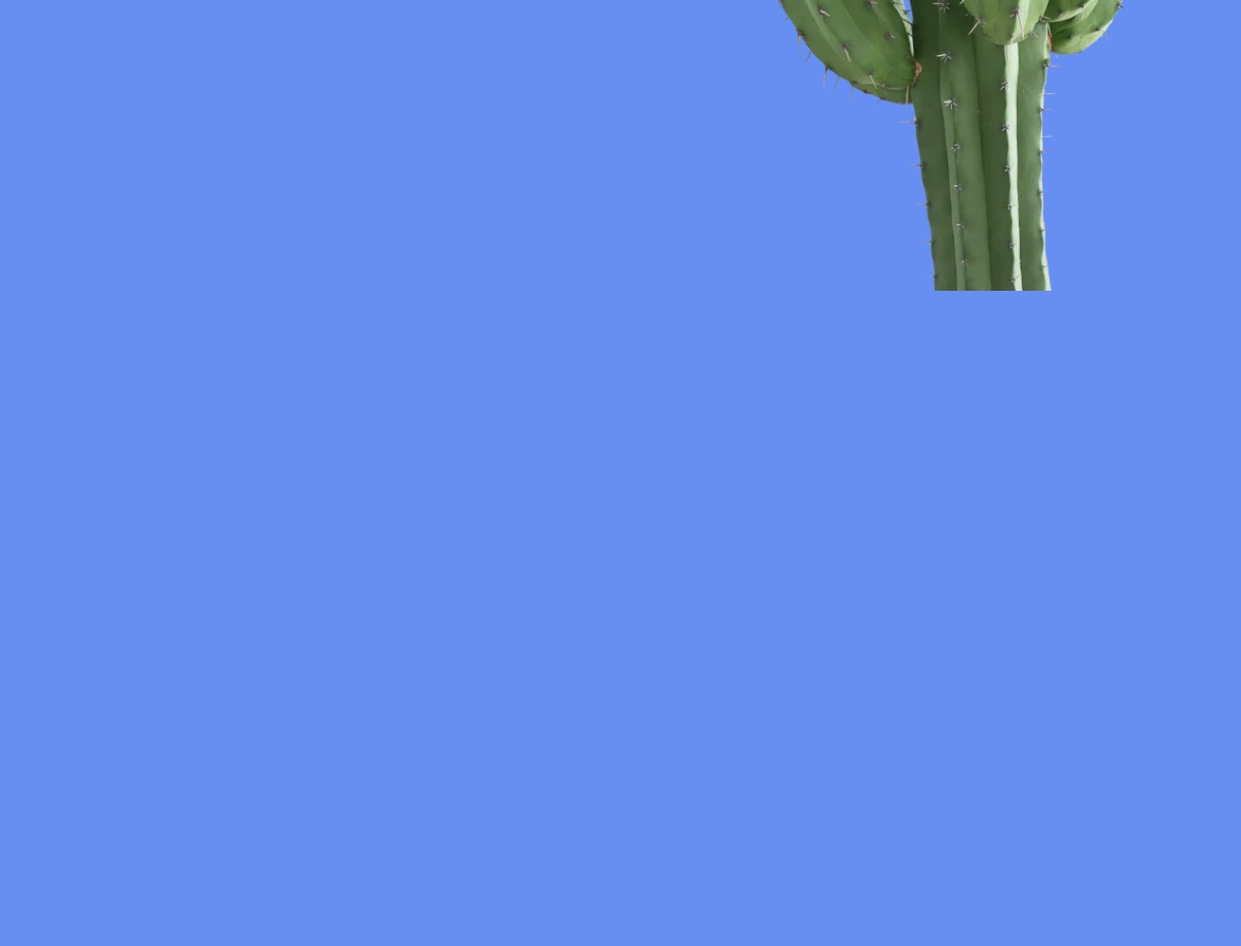
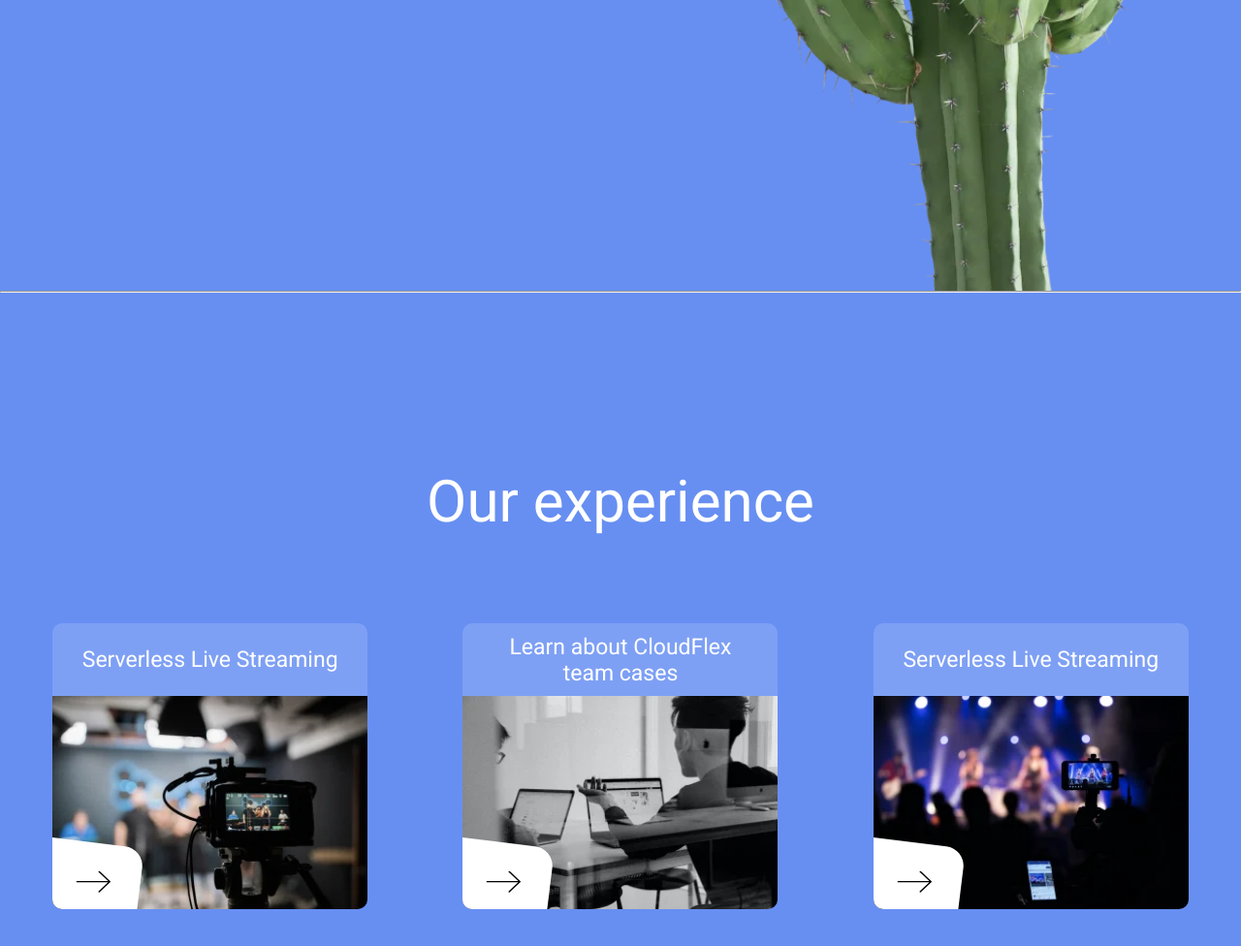
Before and after one commit to FlySiGameDev/landing_live_streaming, a website: page index.html in a window 1280 px wide. Shown: the part 3538-4514 px from the top of the page at 97% size. Before the commit the page ends 3838 px from the top, so only its background shows below. Drawn offline with nearby package versions, Linux system fonts and the light colour scheme; files that its build step writes are made by us from their sources.

Commit message:
experience section implementation

```diff
--- a/index.html
+++ b/index.html
@@ -180,6 +180,51 @@
       </div>
     </section>
 
+    <hr class="divider">
+
+    <section class="experience-section" aria-label="experience section" id="experience">
+      <div class="container">
+        <div class="experience">
+          <h2 class="experience__title">Our experience</h2>
+
+          <div class="experience__cards-wrapper">
+            <figure class="img-card">
+              <h3 class="img-card__title">Serverless Live Streaming</h3>
+              <img src="assets/img/card_shooting.webp" alt="card shooting img" class="img-card__preview">
+              <button class="img-card__btn">
+                <svg class="img-card__btn-icon" aria-label="arrow icon">
+                  <use href="assets/sprites.svg#arrow-icon"></use>
+                </svg>
+              </button>
+            </figure>
+
+            <figure class="img-card">
+              <h3 class="img-card__title">
+                <span>Learn about CloudFlex</span>
+                <span>team cases</span>
+              </h3>
+              <img src="assets/img/card_working.webp" alt="card working img" class="img-card__preview">
+              <button class="img-card__btn">
+                <svg class="img-card__btn-icon" aria-label="arrow icon">
+                  <use href="assets/sprites.svg#arrow-icon"></use>
+                </svg>
+              </button>
+            </figure>
+
+            <figure class="img-card">
+              <h3 class="img-card__title">Serverless Live Streaming</h3>
+              <img src="assets/img/card_streaming.webp" alt="card streaming img" class="img-card__preview">
+              <button class="img-card__btn">
+                <svg class="img-card__btn-icon" aria-label="arrow icon">
+                  <use href="assets/sprites.svg#arrow-icon"></use>
+                </svg>
+              </button>
+            </figure>
+          </div>
+        </div>
+      </div>
+    </section>
+
   </main>
 </body>
 
--- a/styles/_cards.scss
+++ b/styles/_cards.scss
@@ -34,7 +34,8 @@
     }
 
     .info-card__icon,
-    .info-card__desc {
+    .info-card__desc,
+    .info-card__title {
       color: v.$color_white;
     }
   }
@@ -52,3 +53,65 @@
     }
   }
 }
+
+.img-card {
+  position: relative;
+  width: 325px;
+  height: 295px;
+  border-radius: 10px;
+  background-color: color.adjust(v.$color_white, $alpha: -0.85);
+  @include m.d-flex(space-between, center, nowrap, column, 0, 0);
+  overflow: hidden;
+  flex-shrink: 0;
+
+  &__title {
+    @include m.font(23px, 400, v.$color_white);
+    @include m.d-flex(center, center, nowrap, column, 0, 0);
+    flex-grow: 1;
+  }
+
+  &__preview {
+    width: 100%;
+    height: 220px;
+  }
+
+  &__btn {
+    @include m.position(absolute, 1, -1, bottom, left, -20px, -30px);
+    width: 120px;
+    height: 90px;
+    border-radius: 20px;
+    border: none;
+    background-color: v.$color_white;
+    rotate: z 7deg;
+    transition: rotate 0.2s;
+
+    &-icon {
+      width: 36px;
+      height: 23px;
+      fill: v.$color_black;
+      rotate: z -7deg;
+      translate: 12px -3px;
+    }
+
+    &:hover {
+      cursor: pointer;
+      rotate: z 7deg;
+      scale: 1.3;
+
+      .img-card__btn-icon {
+        rotate: z -7deg;
+        translate: 17px -8px;
+      }
+    }
+  }
+
+  &:hover {
+    cursor: pointer;
+    box-shadow: 0 8px 20px 12px rgba(0, 0, 0, 0.15),
+      inset 0 -5px 70px 25px rgba(0, 0, 0, 0.2);
+  }
+
+  @media (max-width: v.$media_min) {
+    width: 300px;
+  }
+}
--- /dev/null
+++ b/styles/_experience.scss
@@ -0,0 +1,22 @@
+@use "variables" as v;
+@use "mixins" as m;
+
+.experience {
+  padding: 180px 0;
+  margin: 0 auto;
+  @include m.d-flex(start, center, nowrap, column, 0, 90px);
+  text-align: center;
+  &__title {
+    @include m.font(60px, 400, v.$color_white);
+
+    @media (max-width: v.$media_sm) {
+      @include m.font(35px, 400, v.$color_white);
+    }
+  }
+
+  &__cards-wrapper {
+    @include m.d-flex(space-around, center, wrap, row, 20px, 55px);
+    width: 100%;
+    padding: 0 15px;
+  }
+}
--- a/styles/_importer.scss
+++ b/styles/_importer.scss
@@ -4,3 +4,4 @@
 @forward "hero";
 @forward "work";
 @forward "about";
+@forward "experience";
```
